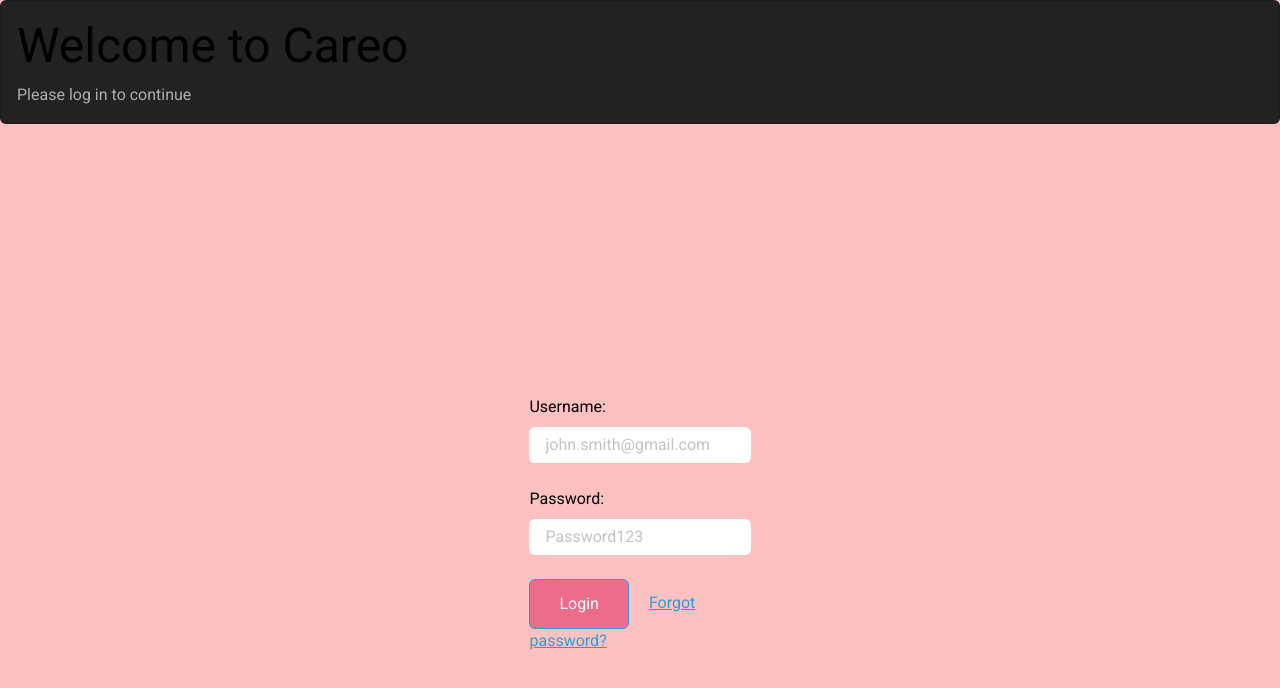
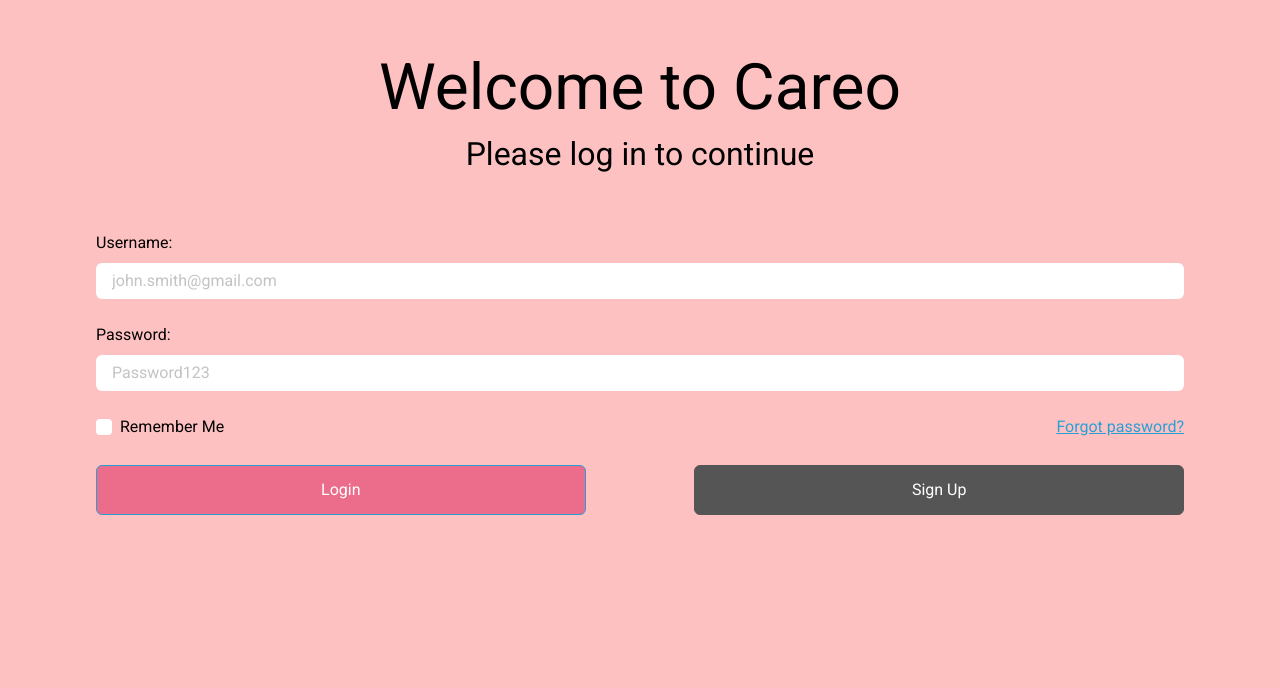
Before and after one commit to BradyRhora/PRJ666-Careo, a Next.js app in the folder careo/: page /login in a window 1280 px wide. Shown: the top 688 px of the page. Built offline with nearby package versions, Linux system fonts and the light colour scheme.

Commit message:
Modified login page to match mockup

```diff
--- a/careo/pages/login.js
+++ b/careo/pages/login.js
@@ -12,16 +12,12 @@ export default function Login(){
 
     return (
         <div>
-            <div>
-                <Card bg="light">
-                    <Card.Body>
-                        <h2>Welcome to Careo</h2>
-                        Please log in to continue
-                    </Card.Body>
-                </Card>
+            <div className="header-text">
+                <h1>Welcome to Careo</h1>
+                <h4>Please log in to continue</h4>
             </div>
-            <div className={styles.centerContainer}>
-                <Form>
+            <div className='centered' style={{paddingTop: '50px'}}>
+                <Form id="login-form">
                     <Form.Group>
                         <Form.Label>Username:</Form.Label>
                         <Form.Control type="text" value={user} id="userName" name="userName" onChange={(e)=>setUser(e.target.value)} placeholder="john.smith@gmail.com"/>
@@ -33,9 +29,15 @@ export default function Login(){
                     </Form.Group>
                     {warning && <><br/><Alert variant='danger'>{warning}</Alert></>}
                     <br />
-                    <Button variant="primary" className="pull-right" type="submit">Login</Button>
-                    &emsp; {/* This adds a space between the button and link*/}
-                    <a href="pages/forgot-password">Forgot password?</a>
+                    <div className="spaced-apart">
+                        <Form.Check style={{width:'auto'}} type="checkbox" label="Remember Me" />
+                        <a href="pages/forgot-password">Forgot password?</a>
+                    </div>
+                    <br />
+                    <div className="spaced-apart">
+                        <Button variant="primary" className="pull-right" type="submit">Login</Button>
+                        <Button variant="secondary" className="pull-right" type="submit">Sign Up</Button>
+                    </div>
                 </Form>
             </div>
         </div>
```
